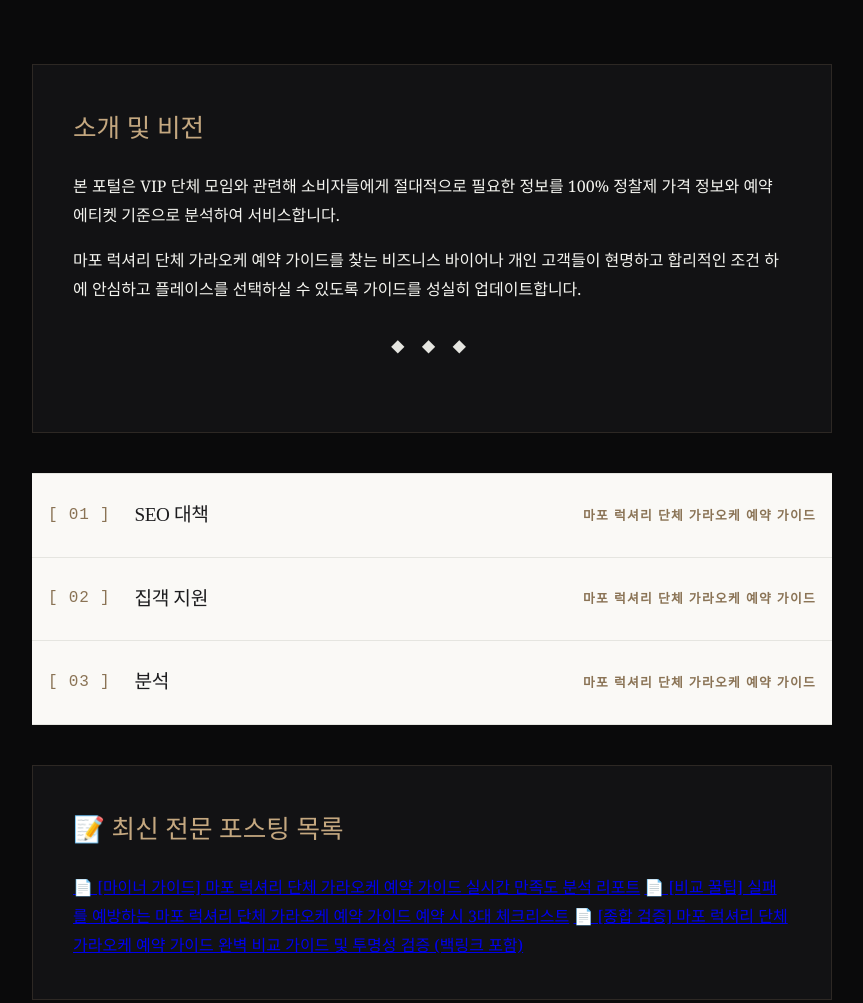
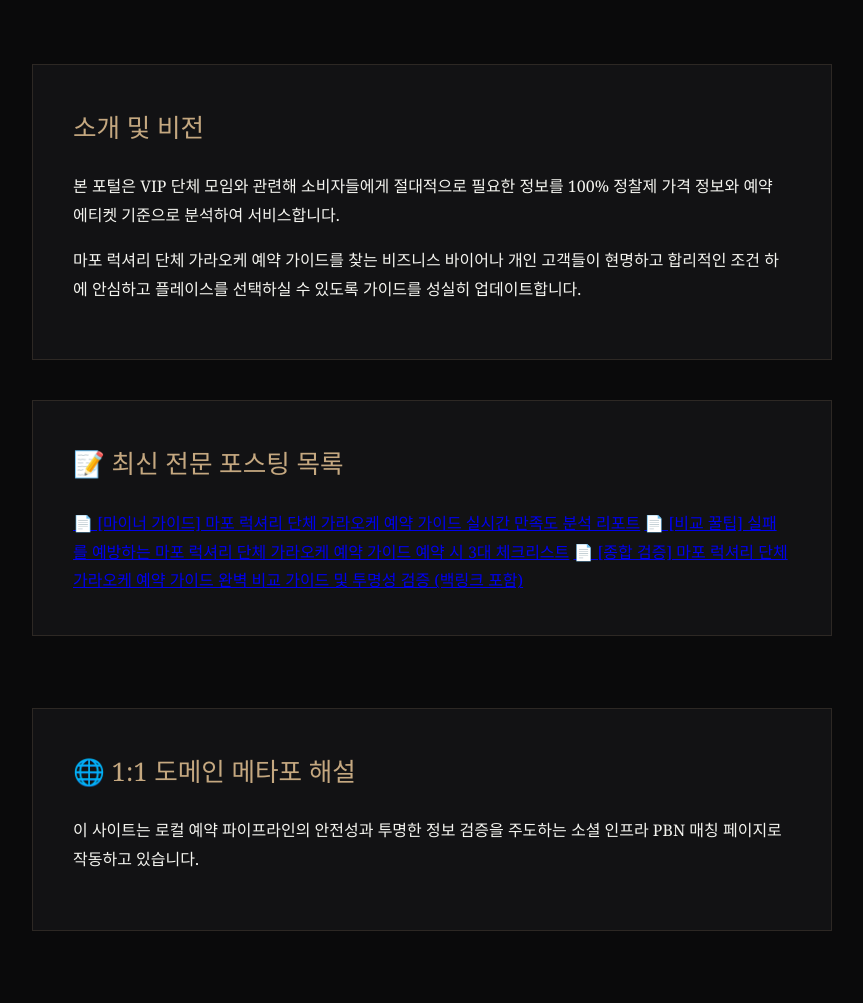
Before and after one commit to tidalhss-star/bp-t2-mens-esthe, a plain HTML site: page index.html in a window 1280 px wide. Shown: the top 1003 px of the page, without its empty margins (208-1071 px from the left). Drawn offline with Linux system fonts and the light colour scheme.

Commit message:
deploy: update to Gemini HTML

```diff
--- a/index.html
+++ b/index.html
@@ -114,8 +114,6 @@
       text-align: right;
     }
   </style>
-<meta property="og:image" content="og-image.svg">
-<link rel="icon" type="image/svg+xml" href="favicon.svg">
 </head>
 <body>
   <div class="container">
@@ -125,33 +123,7 @@
       <h2>소개 및 비전</h2>
       <p>본 포털은 VIP 단체 모임와 관련해 소비자들에게 절대적으로 필요한 정보를 100% 정찰제 가격 정보와 예약 에티켓 기준으로 분석하여 서비스합니다.</p>
       <p>마포 럭셔리 단체 가라오케 예약 가이드를 찾는 비즈니스 바이어나 개인 고객들이 현명하고 합리적인 조건 하에 안심하고 플레이스를 선택하실 수 있도록 가이드를 성실히 업데이트합니다.</p>
-
-<div class="seo-visual-divider" role="separator" aria-label="마포 럭셔리 단체 가라오케 예약 가이드 구분선" style="margin:32px 0;text-align:center;color:#e5e5e0;font-size:0.85rem;letter-spacing:0.5em">◆ ◆ ◆</div>
-</section>
-
-<!-- SEO Visual 2: VIP 단체 모임 Cardless Editorial List -->
-<div class="seo-visual-cards" role="img" aria-label="마포 럭셔리 단체 가라오케 예약 가이드 VIP 단체 모임 — 신뢰할 수 있는 서비스"
-     style="display:flex;flex-direction:column;gap:0;margin:40px 0;border-top:1px solid #e5e5e0;border-bottom:1px solid #e5e5e0;background:#faf9f6">
-  <div style="display:flex;align-items:center;justify-content:space-between;padding:24px 16px;border-bottom:1px solid #e5e5e0;background:transparent">
-    <div style="display:flex;align-items:center;gap:24px">
-      <span style="font-family:monospace;font-size:1rem;color:#8a7355;letter-spacing:0.05em;font-weight:500">[ 01 ]</span>
-      <span style="font-family:serif;font-weight:400;font-size:1.2rem;color:#1c1c1e;letter-spacing:-0.02em">SEO 대책</span>
-    </div>
-    <span style="font-family:sans-serif;font-size:0.8rem;letter-spacing:0.1em;text-transform:uppercase;color:#8a7355;font-weight:600">마포 럭셔리 단체 가라오케 예약 가이드</span>
-  </div><div style="display:flex;align-items:center;justify-content:space-between;padding:24px 16px;border-bottom:1px solid #e5e5e0;background:transparent">
-    <div style="display:flex;align-items:center;gap:24px">
-      <span style="font-family:monospace;font-size:1rem;color:#8a7355;letter-spacing:0.05em;font-weight:500">[ 02 ]</span>
-      <span style="font-family:serif;font-weight:400;font-size:1.2rem;color:#1c1c1e;letter-spacing:-0.02em">집객 지원</span>
-    </div>
-    <span style="font-family:sans-serif;font-size:0.8rem;letter-spacing:0.1em;text-transform:uppercase;color:#8a7355;font-weight:600">마포 럭셔리 단체 가라오케 예약 가이드</span>
-  </div><div style="display:flex;align-items:center;justify-content:space-between;padding:24px 16px;border-bottom:none;background:transparent">
-    <div style="display:flex;align-items:center;gap:24px">
-      <span style="font-family:monospace;font-size:1rem;color:#8a7355;letter-spacing:0.05em;font-weight:500">[ 03 ]</span>
-      <span style="font-family:serif;font-weight:400;font-size:1.2rem;color:#1c1c1e;letter-spacing:-0.02em">분석</span>
-    </div>
-    <span style="font-family:sans-serif;font-size:0.8rem;letter-spacing:0.1em;text-transform:uppercase;color:#8a7355;font-weight:600">마포 럭셔리 단체 가라오케 예약 가이드</span>
-  </div>
-</div>
+    </section>
 
 
     <!-- T2 Supporting PBN Layout Content (Links list to posts) -->
```
